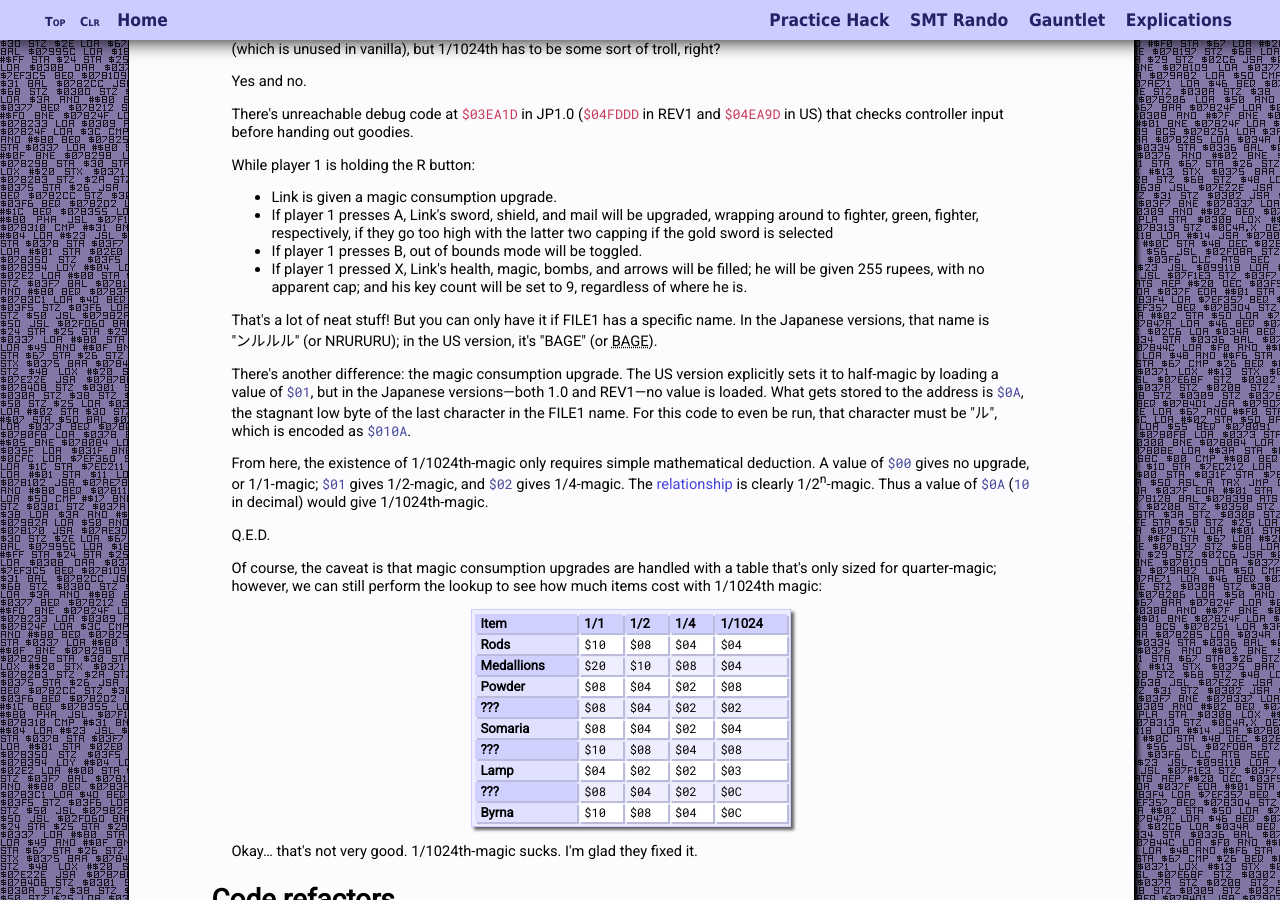
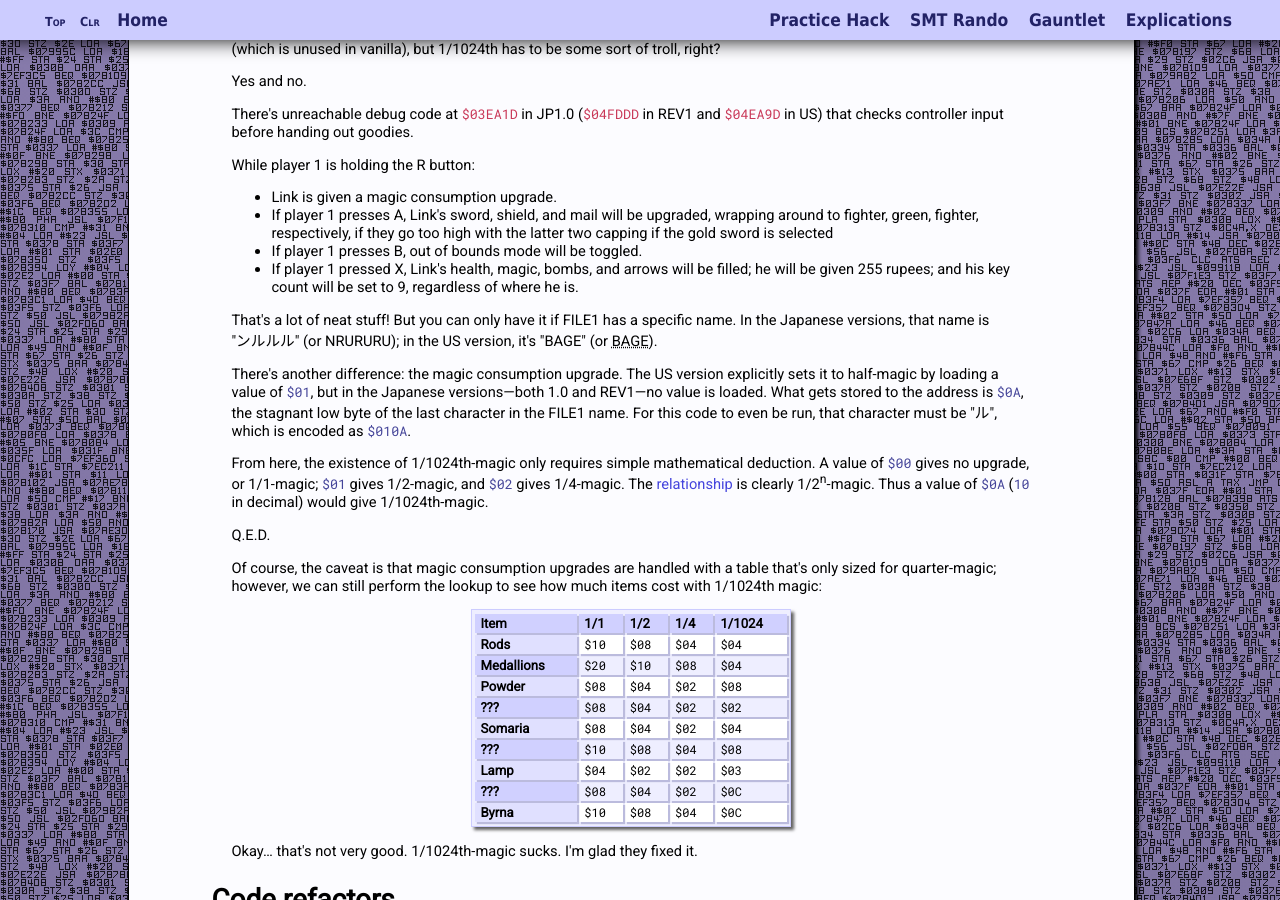
Before and after one commit to spannerisms/spannerisms.github.io, a Jekyll site: the page built from versions.html, in a window 1280 px wide and 900 px high, scrolled down 9089 px. Built offline with Jekyll 4.4.1, drawn with Linux system fonts in a browser that asks for light colours.

Commit message:
Update versions.html

```diff
--- a/versions.html
+++ b/versions.html
@@ -428,7 +428,7 @@ background: mechanicsbg
 		<li>Link is given a magic consumption upgrade.</li>
 		<li>If player 1 presses A, Link's sword, shield, and mail will be upgraded, wrapping around to fighter, green, fighter, respectively, if they go too high with the latter two capping if the gold sword is selected</li>
 		<li>If player 1 presses B, out of bounds mode will be toggled.</li>
-		<li>If player 1 pressed X, Link's health, magic, bombs, and arrows will be filled; he will be given 255 rupees, with no apparent cap; and his key count will be set to 9, regardless of where he is.</li>
+		<li>If player 1 pressed X, Link's health, magic, bombs, and arrows will be filled; he will be given 255 rupees; and his key count will be set to 9, regardless of where he is.</li>
 	</ul>
 	<p>That's a lot of neat stuff! But you can only have it if FILE1 has a specific name.	In the Japanese versions, that name is <span class="nowrap">"ンルルル"</span> (or NRURURU); in the US version, it's "BAGE" (or <span class="snark" title="I'm not sure what 'BAGE' means, but my best guess is 'Big Awesome Game (ENGLISH)'.">BAGE</span>).</p>
 	<p>There's another difference: the magic consumption upgrade. The US version explicitly sets it to half-magic by loading a value of <code class="value">$01</code>, but in the Japanese versions&mdash;both 1.0 and REV1&mdash;no value is loaded. What gets stored to the address is <code class="value">$0A</code>, the stagnant low byte of the last character in the FILE1 name. For this code to even be run, that character must be "ル", which is encoded as <code class="value">$010A</code>.</p>
```
